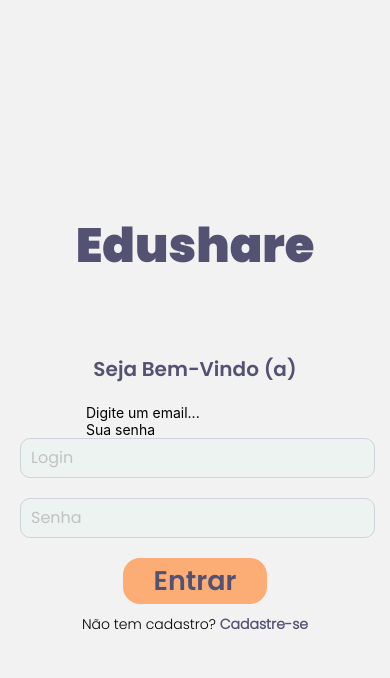
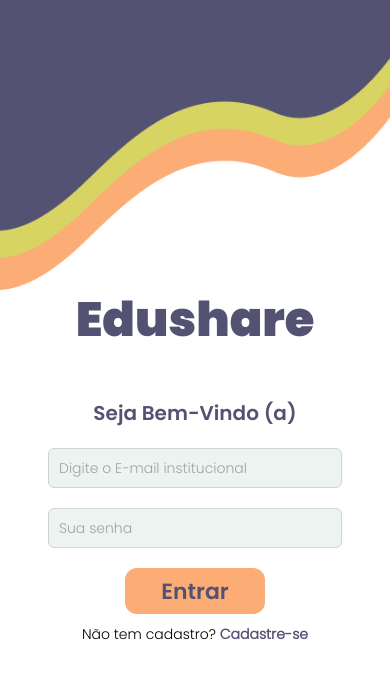
Before and after one commit to AnaK-Caetano/edushare, a React Native app: screen / in a window 390 px wide. Shown: the top 678 px of the page. Built offline with nearby package versions, Linux system fonts and the light colour scheme.

Commit message:
estilização de Login e Cadastro

```diff
--- a/src/components/Button/CustomButton.js
+++ b/src/components/Button/CustomButton.js
@@ -20,16 +20,16 @@
 
 const styles = StyleSheet.create({
   CustomButton: {
-    width: 144,
+    width: 140,
     height: 46,
     backgroundColor: '#FCAC75',
     padding: 10,
-    borderRadius: 17,
+    borderRadius: 12,
     alignItems: 'center',
     justifyContent: 'center',
   },
   text: {
-    fontSize: 27,
+    fontSize: 22,
     fontFamily: 'Poppins-SemiBold',
     color: "#535272"
   },
--- a/src/screens/Auth/Login.js
+++ b/src/screens/Auth/Login.js
@@ -1,30 +1,23 @@
-import { View, Text, TextInput, StyleSheet, TouchableOpacity } from 'react-native';
+import React, { useState } from 'react';
+import { View, Text, TextInput, StyleSheet, TouchableOpacity, ImageBackground, Dimensions } from 'react-native';
+
+import CustomButton from '../../components/Button/CustomButton';
 import { useFonts } from 'expo-font';
-import CustomButton from '../../components/Button/CustomButton';
-import React, { useState } from 'react';
+
+import { auth } from '../../firebaseconfig/firebaseConfig';
 import { signInWithEmailAndPassword } from 'firebase/auth';
-import { auth } from '../../firebaseconfig/firebaseConfig';
-import Input from '../../components/Input/Input';
 
 const Login = ({ navigation }) => {
-
-  const [credentials, setCredentials] = useState({
-    login: '',
-    senha: '',
-  });
-
   const [fontsLoaded] = useFonts({
     'Poppins-Black': require('../../../assets/fonts/Poppins-Black.ttf'),
     'Poppins-SemiBold': require('../../../assets/fonts/Poppins-SemiBold.ttf'),
     'Poppins-Light': require('../../../assets/fonts/Poppins-Light.ttf'),
   });
+
   const [email, setEmail] = useState('');
   const [password, setPassword] = useState('');
 
-
-
   async function loginUser() {
-
     await signInWithEmailAndPassword(auth, email, password).then(value => {
       console.log('logado' + value.user.uid);
       navigation.navigate('Home');
@@ -37,70 +30,86 @@
   }
 
   return (
-    <View style={styles.container}>
+     <ImageBackground
+      source={require('../../../assets/login_background_image.png')}
+      style={styles.background}
+      resizeMode="cover"
+    >
+      <View style={styles.container}>
       <Text style={styles.title}>Edushare</Text>
-      <Text style={styles.text}>Seja Bem-Vindo (a)</Text>
+      <Text style={styles.subTitle}>Seja Bem-Vindo (a)</Text>
       <TextInput
-        placeholder="Digite um email..."
+        placeholder="Digite o E-mail institucional"
         style={styles.input}
         value={email}
+        accessibilityLabel={`Campo de E-mail`}
         onChangeText={value => setEmail(value)}
-      />
-
-
+        />
       <TextInput
         placeholder="Sua senha"
         style={styles.input}
         value={password}
+        accessibilityLabel={`Campo de Senha`}
+        secureTextEntry = {true}
         onChangeText={value => setPassword(value)}
       />
-      <View style={styles.inputWrapper}>
-        {Object.keys(credentials).map((key) => (
-          <Input
-            key={key}
-            placeholder={key.charAt(0).toUpperCase() + key.slice(1)} // Capitalize a primeira letra da chave
-            secureTextEntry={key === 'senha'} // Verifica se a chave é 'senha' para definir secureTextEntry
-            value={credentials[key]}
-            onChangeText={(text) => setCredentials((prevState) => ({ ...prevState, [key]: text }))}
-          />
-        ))}
-      </View>
 
       <CustomButton
         title="Entrar"
         onPress={() => loginUser()}
         buttonStyle={styles.buttonLogin}
       />
-       <TouchableOpacity onPress={() => navigation.navigate('Register')}>
+      <TouchableOpacity onPress={() => navigation.navigate('Register')}>
         <Text style={styles.buttonTextContainer}>
           Não tem cadastro?{' '}
           <Text style={styles.buttonTextLink}>Cadastre-se</Text>
         </Text>
       </TouchableOpacity>
     </View>
+  </ImageBackground>
+
   );
 };
 
+const windowWidth = Dimensions.get('window').width;
+const windowHeight = Dimensions.get('window').height;
+
 const styles = StyleSheet.create({
+  background: {
+    flex: 1,
+    width: windowWidth,
+    height: windowHeight,
+    justifyContent: 'center',
+    alignItems: 'center',
+  },
   container: {
     flex: 1,
     justifyContent: 'center',
     alignItems: 'center',
   },
-  inputWrapper: {
-    width: '100%',
-    paddingHorizontal: 20,
-  },
   title: {
     fontSize: 48,
     fontFamily: 'Poppins-Black',
     color: "#535272",
-    marginBottom: 72,
+    marginTop: 85,
+    marginBottom: 42,
   },
-  text: {
+  subTitle: {
     fontSize: 20,
     fontFamily: 'Poppins-SemiBold',
     color: "#535272",
+    marginBottom: 20,
+  },
+  input: {
+    width: '100%',
+    height: 40,
+    borderRadius: 6,
+    paddingHorizontal: 10,
+    fontFamily: 'Poppins-Light',
+    backgroundColor: '#ECF3F1',
+    placeholderTextColor: '#56565680',
+    borderWidth: 1,
+    borderColor: '#CED4DA',
     marginBottom: 20,
   },
   buttonLogin: {
@@ -108,6 +117,7 @@
     height: 46,
     fontSize: 20,
     marginTop: 20,
+    marginBottom: 20,
   },
   buttonRegister: {
     marginTop: 10,
--- a/src/screens/Auth/Register.js
+++ b/src/screens/Auth/Register.js
@@ -1,15 +1,13 @@
-import { View, Text, StyleSheet, TouchableOpacity, TextInput, Button } from 'react-native';
+import React, { useState } from "react";
+import { View, Text, StyleSheet, TouchableOpacity, TextInput, ImageBackground, Dimensions} from 'react-native';
+
+import CustomButton from '../../components/Button/CustomButton';
 import { useFonts } from 'expo-font';
-import CustomButton from '../../components/Button/CustomButton';
-import Input from '../../components/Input/Input';
-import React, { useState } from "react";
-import { useNavigation } from "@react-navigation/native";
+
+import { auth } from '../../firebaseconfig/firebaseConfig';
+import { createUserWithEmailAndPassword } from 'firebase/auth';
 import { collection, addDoc } from "firebase/firestore";
 import { database } from "../../firebaseconfig/firebaseConfig";
-import { createUserWithEmailAndPassword } from 'firebase/auth';
-import { auth } from '../../firebaseconfig/firebaseConfig';
-
-
 
 const Register = ({ navigation }) => {
   const [fontsLoaded] = useFonts({
@@ -18,9 +16,7 @@
   });
 
   const [email, setEmail] = useState('');
-
   const [password, setPassword] = useState('');
-
   const [newItem, setNewItem] = useState({
     userName: "",
     fullName: "",
@@ -37,10 +33,8 @@
       const userCredential = await createUserWithEmailAndPassword(auth, email, password);
       const userId = userCredential.user.uid;
 
-
       const updatedItem = { ...newItem, userId, email, password };
       setNewItem(updatedItem);
-
 
       await addDoc(collection(database, "user"), updatedItem);
 
@@ -56,66 +50,56 @@
   }
 
   return (
+    <ImageBackground
+      source={require('../../../assets/cadastro_background_image.png')}
+      style={styles.background}
+      resizeMode="cover"
+    >
       <View style={styles.container}>
         <Text style={styles.title}>Cadastre-se</Text>
 
+        <View style={styles.inputWrapper}>
+          <Text style={styles.labelText}>Nome de usuário (a)</Text>
+          <TextInput
+            placeholder="Ex. Samuel Cesar"
+            multiline={false}
+            onChangeText={(text) => setNewItem({ ...newItem, userName: text })}
+            style={styles.input}
+          ></TextInput>
+        </View>
+
+        <View style={styles.inputWrapper}>
+          <Text style={styles.labelText}>Nome Completo</Text>
           <TextInput
             multiline={false}
+            onChangeText={(text) => setNewItem({ ...newItem, fullName: text })}
+            placeholder="Ex. Samuel Cesar de Oliveira"
+            style={styles.input}
+          ></TextInput>
+        </View>
+
+        <View style={styles.inputWrapper}>
+          <Text style={styles.labelText}>E-mail institucional</Text>
+          <TextInput
+            placeholder="Ex. sco@etepd.com"
+            style={styles.input}
+            multiline={false}
             onChangeText={text=>setEmail(text)}
-        placeholder="Name"
-        style={styles.textInput}
           ></TextInput>
+        </View>
+
+
+        <View style={styles.inputWrapper}>
+          <Text style={styles.labelText}>Senha</Text>
           <TextInput
             multiline={false}
             onChangeText={text => setPassword(text)}
-        placeholder="Name"
-        style={styles.textInput}
+            accessibilityLabel={`Campo de Senha`}
+            secureTextEntry = {true}
+            placeholder="**************"
+            style={styles.input}
           ></TextInput>
-       <TextInput
-        multiline={false}
-        onChangeText={(text) => setNewItem({ ...newItem, userName: text })}
-        placeholder="Name"
-        style={styles.textInput}
-      ></TextInput>
-      <TextInput
-        multiline={false}
-        onChangeText={(text) => setNewItem({ ...newItem, fullName: text })}
-        placeholder="Name"
-        style={styles.textInput}
-      ></TextInput>
-
-      <Text style={[styles.text, { textAlign: 'left' }]}>Nome de usuário (a)</Text>
-      <Input
-        multiline={false}
-        onChangeText={(text) => setNewItem({ ...newItem, userName: text })}
-
-        style={styles.textInput}
-        placeholder="Ex. Samuel Cesar"
-      ></Input>
-
-      <Text style={[styles.text, { textAlign: 'left' }]}>Nome Completo</Text>
-      <Input
-        multiline={false}
-        onChangeText={(text) => setNewItem({ ...newItem, fullName: text })}
-        style={styles.textInput}
-        placeholder="Ex. Samuel Cesar de Oliveira"
-      ></Input>
-
-      <Text style={[styles.text, { textAlign: 'left' }]}>E-mail institucional</Text>
-      <Input
-        multiline={false}
-        onChangeText={(text) => setNewItem({ ...newItem, email: text })}
-        style={styles.textInput}
-        placeholder="Ex. sco@etepd.com"
-      ></Input>
-
-      <Text style={[styles.text, { textAlign: 'left' }]}>Senha</Text>
-      <Input
-        multiline={false}
-        onChangeText={(text) => setNewItem({ ...newItem, password: text })}
-        style={styles.textInput}
-        placeholder="**************"
-      ></Input>
+        </View>
 
         <CustomButton
           title="Finalizar"
@@ -129,31 +113,62 @@
           </Text>
         </TouchableOpacity>
         </View>
+    </ImageBackground>
+
   );
 };
 
+const windowWidth = Dimensions.get('window').width;
+const windowHeight = Dimensions.get('window').height;
+
 const styles = StyleSheet.create({
+  background: {
+    flex: 1,
+    width: windowWidth,
+    height: windowHeight,
+    justifyContent: 'center',
+    alignItems: 'center',
+  },
   container: {
     flex: 1,
     justifyContent: 'center',
     alignItems: 'center',
+    // paddingHorizontal: 6,
   },
   title: {
+    justifyContent: 'center',
     fontSize: 30,
     fontFamily: 'Poppins-Bold',
     color: "#535272",
-    marginBottom: 50,
+    marginTop: 85,
+    marginBottom: 30,
   },
-  text: {
+  inputWrapper: {
+    width: '100%',
+    // marginBottom: 3, // Espaçamento entre inputs
+  },
+  labelText: {
     fontSize: 14,
     fontFamily: 'Poppins-Bold',
     color: "#535272",
+    marginBottom: 4, // Espaçamento entre label e input
   },
-
+  input: {
+    width: '100%',
+    height: 40,
+    borderRadius: 6,
+    paddingHorizontal: 10,
+    fontFamily: 'Poppins-Light',
+    backgroundColor: '#ECF3F1',
+    placeholderTextColor: '#565656',
+    borderWidth: 1,
+    borderColor: '#CED4DA',
+    marginBottom: 15,
+  },
   buttonLogin: {
     width: 100,
     height: 46,
-    fontSize: 15,
+    fontSize: 8,
     marginTop: 20,
     marginBottom: 20,
   },
```
Also changed, not shown: assets/cadastro_background_image.png (added), assets/login_background_image.png (added). Lines whose indentation alone changed are shown as unchanged.
